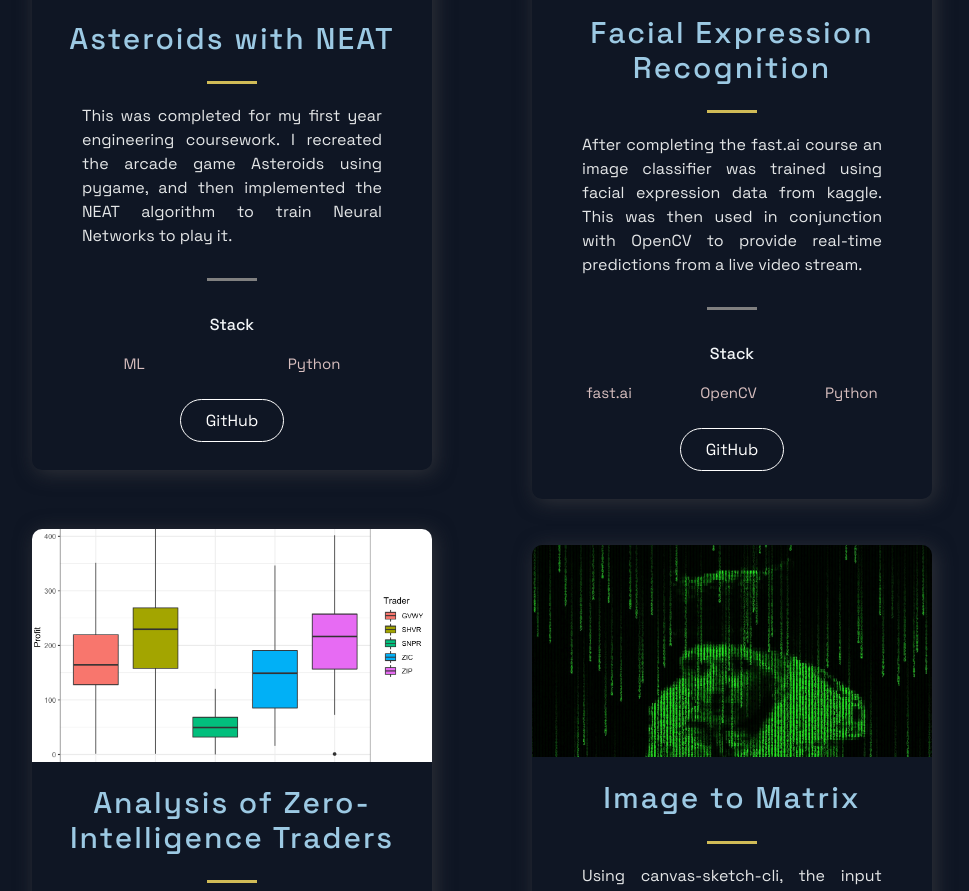
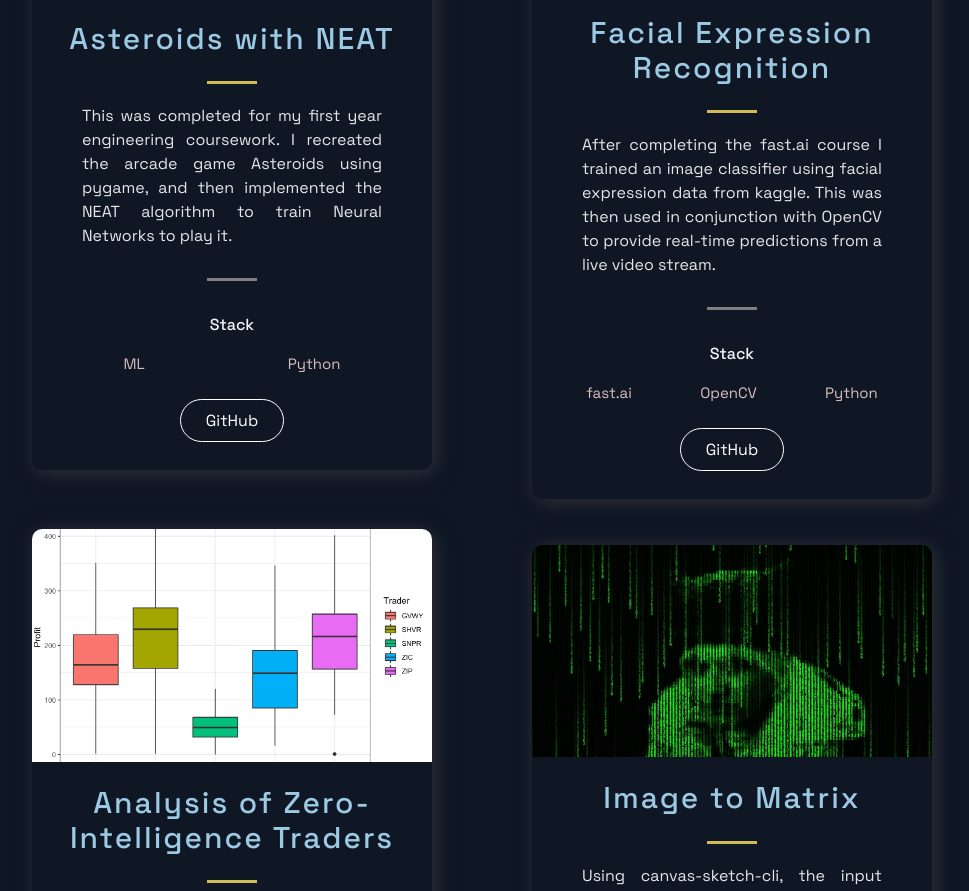
Before and after one commit to finnformica/finnformica22, a Next.js app: page / in a window 1280 px wide. Shown: the part 1084-1975 px from the top of the page, without its empty margins (158-1127 px from the left). Built offline with nearby package versions, Linux system fonts and the light colour scheme.

Commit message:
change wording

```diff
--- a/src/constants/constants.js
+++ b/src/constants/constants.js
@@ -13,7 +13,7 @@ export const projects = [
   {
     title: "Facial Expression Recognition",
     description:
-      "After completing the fast.ai course an image classifier was trained using facial expression data from kaggle. This was then used in conjunction with OpenCV to provide real-time predictions from a live video stream.",
+      "After completing the fast.ai course I trained an image classifier using facial expression data from kaggle. This was then used in conjunction with OpenCV to provide real-time predictions from a live video stream.",
     image: "/images/projects/facial-expression-happy.png",
     tags: ["fast.ai", "OpenCV", "Python"],
     github: "https://github.com/finnformica/video-facial-recognition",
```
